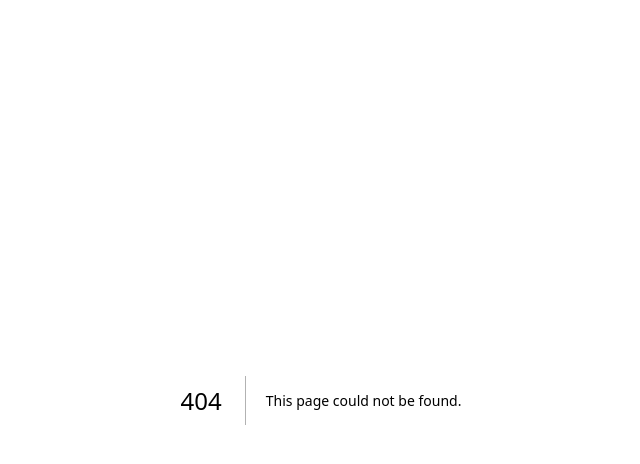
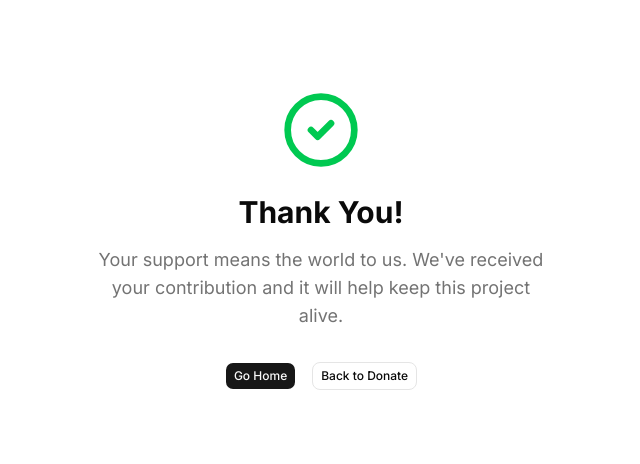
Before and after one commit to arrifat346afs/Descify-wab, a Next.js app: page /success in a window 1280 px wide. Before the commit this address had no page. Shown: the top 464 px of the page, without its empty margins (319-959 px from the left). Built offline with nearby package versions, Linux system fonts and the light colour scheme.

Commit message:
feat(checkout): add api route, donation page, and success ui

```diff
--- /dev/null
+++ b/app/api/checkout/route.ts
@@ -0,0 +1,8 @@
+// app/api/checkout/route.ts
+import { Checkout } from '@creem_io/nextjs';
+
+export const GET = Checkout({
+  apiKey: process.env.CREEM_API_KEY!,
+  testMode: true,
+  defaultSuccessUrl: '/success',
+});
--- /dev/null
+++ b/app/donate/page.tsx
@@ -0,0 +1,9 @@
+import Pricing from "@/components/pricing"
+
+export default function page() {
+  return (
+    <div>
+        <Pricing />
+    </div>
+  )
+}
--- /dev/null
+++ b/app/success/page.tsx
@@ -0,0 +1,28 @@
+import { Button } from "@/components/ui/button"
+import Link from "next/link"
+import { CheckCircle2 } from "lucide-react"
+
+export default function SuccessPage() {
+  return (
+    <div className="flex min-h-[60vh] items-center justify-center px-6">
+      <div className="mx-auto max-w-md text-center">
+        <div className="mb-6 flex justify-center">
+          <CheckCircle2 className="h-20 w-20 text-green-500" />
+        </div>
+        <h1 className="mb-4 text-3xl font-bold">Thank You!</h1>
+        <p className="mb-8 text-lg text-muted-foreground">
+          Your support means the world to us. We&apos;ve received your
+          contribution and it will help keep this project alive.
+        </p>
+        <div className="flex justify-center gap-4">
+          <Button asChild>
+            <Link href="/">Go Home</Link>
+          </Button>
+          <Button variant="outline" asChild>
+            <Link href="/donate">Back to Donate</Link>
+          </Button>
+        </div>
+      </div>
+    </div>
+  )
+}
--- a/components/HeaderSection.tsx
+++ b/components/HeaderSection.tsx
@@ -7,7 +7,7 @@ import applogo from "../public/descify.svg"
 const menuItems = [
   { name: "Home", href: "/" },
   { name: "Features", href: "#features", isAnchor: true },
-  { name: "Demo", href: "#demo", isAnchor: true },
+  { name: "Donate", href: "/donate"},
   { name: "FAQs", href: "#faqs", isAnchor: true },
   { name: "Download", href: "/Download" },
 ]
--- /dev/null
+++ b/components/pricing.tsx
@@ -0,0 +1,78 @@
+import { Button } from "@/components/ui/button"
+import { CreemCheckout } from "@creem_io/nextjs"
+import { Check } from "lucide-react"
+// import Link from "next/link"
+
+export default function Pricing() {
+  return (
+    <div className="relative py-16 md:py-32">
+      <div className="mx-auto max-w-5xl px-6">
+        <div className="mx-auto max-w-2xl text-center">
+          <h2 className="text-3xl font-bold text-balance md:text-4xl lg:text-5xl">
+            Help Us Keep This Project Alive
+          </h2>
+        </div>
+        <div className="mt-8 md:mt-20">
+          <div className="relative rounded-3xl border bg-card shadow-2xl shadow-zinc-950/5">
+            <div className="grid items-center gap-12 divide-y p-12 md:grid-cols-2 md:divide-x md:divide-y-0">
+              <div className="pb-12 text-center md:pr-12 md:pb-0">
+                <h3 className="text-2xl font-semibold">Support Our Work</h3>
+                <p className="mt-2 text-lg">
+                  Every contribution makes a difference
+                </p>
+                <span className="mt-12 mb-6 inline-block text-6xl font-bold">
+                  You Choose
+                </span>
+
+                <div className="flex justify-center">
+                  <CreemCheckout productId="prod_1KQXMCEPNzZ5Sfbkl0feGG" checkoutPath="/api/checkout">
+                    <Button>Support Us</Button>
+                  </CreemCheckout>
+                </div>
+
+                <p className="mt-12 text-sm text-muted-foreground">
+                  Your support helps us maintain and improve this project for
+                  everyone
+                </p>
+              </div>
+              <div className="relative">
+                <ul role="list" className="space-y-4">
+                  {[
+                    "100% of donations go to project development",
+                    "Help us cover server and hosting costs",
+                    "Support ongoing maintenance and updates",
+                    "Keep this service free for everyone",
+                  ].map((item, index) => (
+                    <li key={index} className="flex items-center gap-2">
+                      <Check className="size-3" />
+                      <span>{item}</span>
+                    </li>
+                  ))}
+                </ul>
+                <p className="mt-6 text-sm text-muted-foreground">
+                  This is an open source project built with passion. If you find
+                  it useful, consider buying us a coffee. Every contribution,
+                  big or small, is deeply appreciated.
+                </p>
+                {/* <div className="**:fill-foreground mt-12 flex flex-wrap items-center gap-12">
+                                    <Hulu
+                                        height={18}
+                                        width={56}
+                                    />
+                                    <Spotify
+                                        height={24}
+                                        width={80}
+                                    />
+                                    <FirebaseFull
+                                        height={24}
+                                        width={80}
+                                    />
+                                </div> */}
+              </div>
+            </div>
+          </div>
+        </div>
+      </div>
+    </div>
+  )
+}
--- a/components/ui/button.tsx
+++ b/components/ui/button.tsx
@@ -5,7 +5,7 @@ import { Slot } from "radix-ui"
 import { cn } from "@/lib/utils"
 
 const buttonVariants = cva(
-  "group/button inline-flex shrink-0 items-center justify-center rounded-md border border-transparent bg-clip-padding text-xs/relaxed font-medium whitespace-nowrap transition-all outline-none select-none focus-visible:border-ring focus-visible:ring-2 focus-visible:ring-ring/30 disabled:pointer-events-none disabled:opacity-50 aria-invalid:border-destructive aria-invalid:ring-2 aria-invalid:ring-destructive/20 dark:aria-invalid:border-destructive/50 dark:aria-invalid:ring-destructive/40 [&_svg]:pointer-events-none [&_svg]:shrink-0 [&_svg:not([class*='size-'])]:size-4",
+  "group/button inline-flex shrink-0 items-center justify-center rounded-md border border-transparent bg-clip-padding text-xs/relaxed font-medium whitespace-nowrap transition-all outline-none select-none focus-visible:border-ring focus-visible:ring-2 focus-visible:ring-ring/30 active:translate-y-px disabled:pointer-events-none disabled:opacity-50 aria-invalid:border-destructive aria-invalid:ring-2 aria-invalid:ring-destructive/20 dark:aria-invalid:border-destructive/50 dark:aria-invalid:ring-destructive/40 [&_svg]:pointer-events-none [&_svg]:shrink-0 [&_svg:not([class*='size-'])]:size-4",
   {
     variants: {
       variant: {
```
Also changed, not shown: package.json (+7 -1 lines), 1 other file (tests, documents, lock files or other folders).
